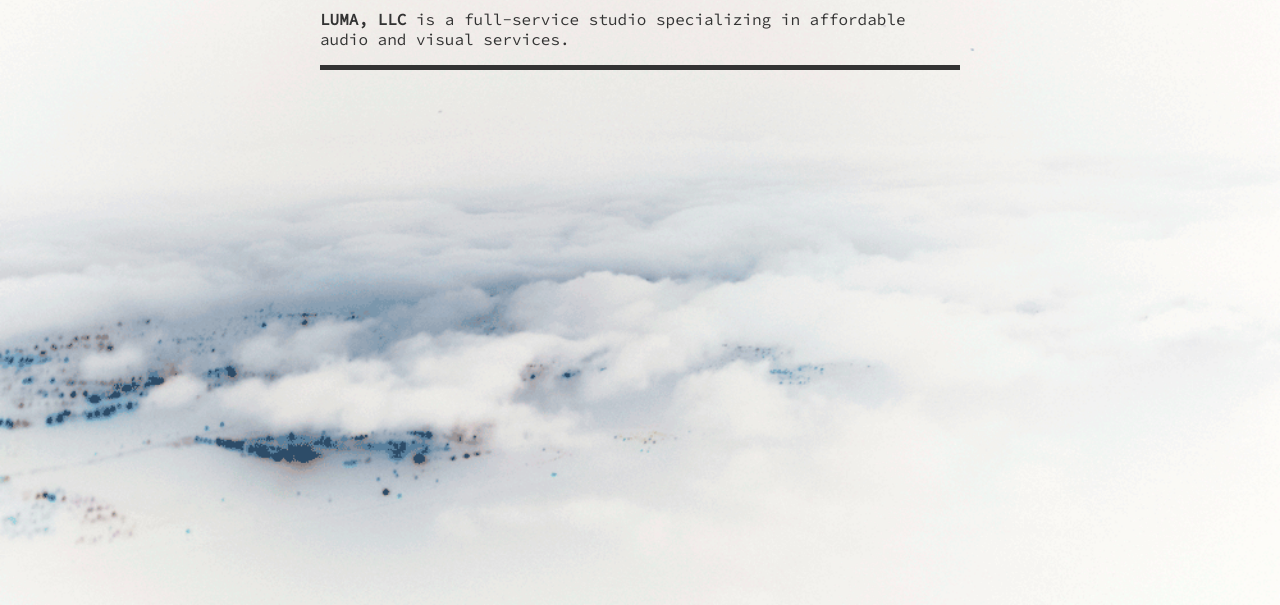
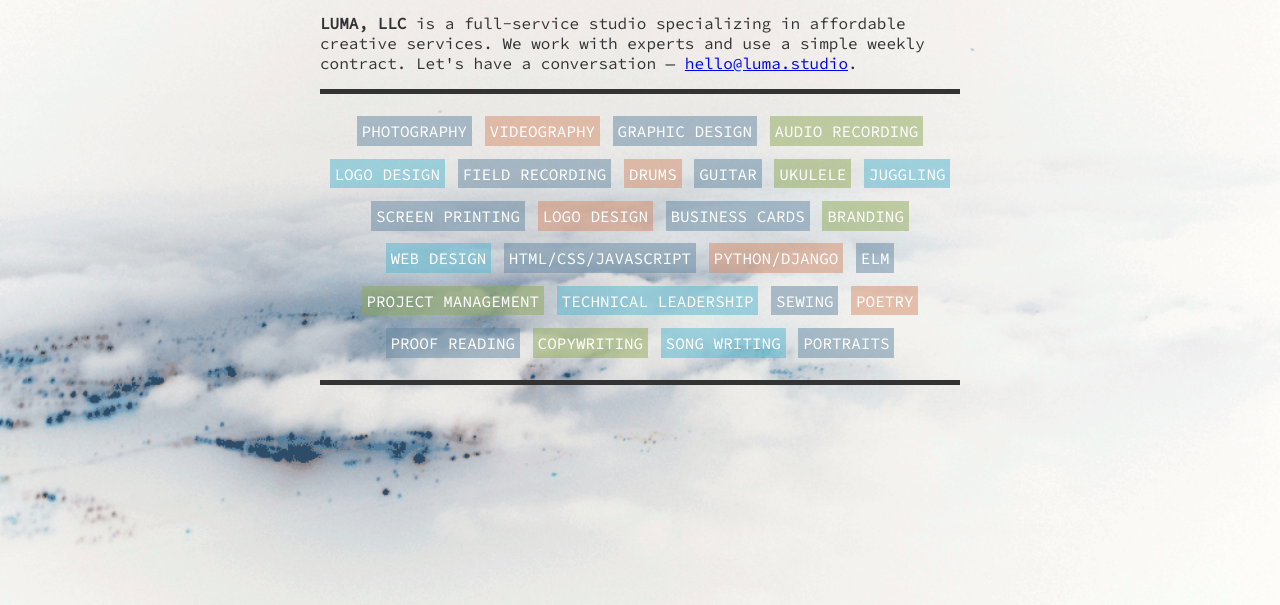
Before and after one commit to lumastories/luma.studio, a plain HTML site: page index.html in a window 1280 px wide. Shown: the part 227-832 px from the top of the page. Drawn offline with Linux system fonts and the light colour scheme.

Commit message:
pivot wide

```diff
--- a/index.html
+++ b/index.html
@@ -1,3 +1,4 @@
+<!DOCTYPE html>
 <html>
 <head>
 <link href="https://fonts.googleapis.com/css?family=Source+Code+Pro" rel="stylesheet">
@@ -8,9 +9,44 @@
 <body>
   <div class="stuff">
     <img src="luma.svg" class="logo" />
-    <h1>Creative guidance from a partner you can count on.</h1>
+    <h1>Creative guidance from a partner you can count on. 💡 🎥 🎬</h1>
     <hr />
-    <p><strong>LUMA, LLC</strong> is a full-service studio specializing in affordable audio and visual services.</p>
+    <p><strong>LUMA, LLC</strong> is a full-service studio specializing in affordable creative services. We work with experts and use a simple weekly contract. Let's have a conversation — <a href="mailto:hello@luma.studio">hello@luma.studio</a>.</p>
+    <hr />
+    <p class="tags">
+        <center>
+        <span class="tag b1">Photography</span>
+        <span class="tag b2">Videography</span>
+        <span class="tag b3">Graphic Design</span>
+        <span class="tag b4">Audio Recording</span>
+        <span class="tag b5">Logo Design</span>
+
+        <span class="tag b1">Field Recording</span>
+        <span class="tag b2">Drums</span>
+        <span class="tag b3">Guitar</span>
+        <span class="tag b4">Ukulele</span>
+        <span class="tag b5">Juggling</span>
+
+        <span class="tag b1">Screen Printing</span>
+        <span class="tag b2">Logo Design</span>
+        <span class="tag b3">Business Cards</span>
+        <span class="tag b4">Branding</span>
+        <span class="tag b5">Web Design</span>
+
+        <span class="tag b1">HTML/CSS/Javascript</span>
+        <span class="tag b2">Python/Django</span>
+        <span class="tag b3">Elm</span>
+        <span class="tag b4">Project Management</span>
+        <span class="tag b5">Technical Leadership</span>
+
+        <span class="tag b1">Sewing</span>
+        <span class="tag b2">Poetry</span>
+        <span class="tag b3">Proof Reading</span>
+        <span class="tag b4">Copywriting</span>
+        <span class="tag b5">Song Writing</span>
+        <span class="tag b1">Portraits</span>
+        </center>
+    </p>
     <hr />
   </div>
 </body>
--- a/style.css
+++ b/style.css
@@ -1,5 +1,3 @@
-
-
 html, body{
   height: 100%;
 }
@@ -34,7 +32,7 @@ div, body{
     max-width:250px;
 }
 
-h1, h2, h3, p {
+h1, h2, h3, p, center {
 	font-family: 'Source Code Pro', monospace;
 }
 
@@ -76,3 +74,42 @@ textarea {
     background:#25D7FD;
     color:black;
 }
+
+
+
+.b1 {
+    background: rgba(101, 135, 161, 0.5);
+    color: white;
+}
+
+.b2 {
+    background: rgba(213, 140, 105, 0.5);
+    color: white;
+}
+
+.b3 {
+    background: rgba(101, 135, 161, 0.5);
+    color: white;
+}
+
+.b4 {
+    background: rgba(144, 169, 89, 0.5);
+    color: white;
+}
+
+.b5 {
+    background: rgba(80, 182, 208, 0.5);
+    color: white;
+}
+
+
+.tag {
+    padding: .3em;
+    margin: .4em .1em .4em .1em;
+    display: inline-block;
+    text-transform: uppercase;
+}
+
+.tags {
+    margin-top:1em;
+}
```
